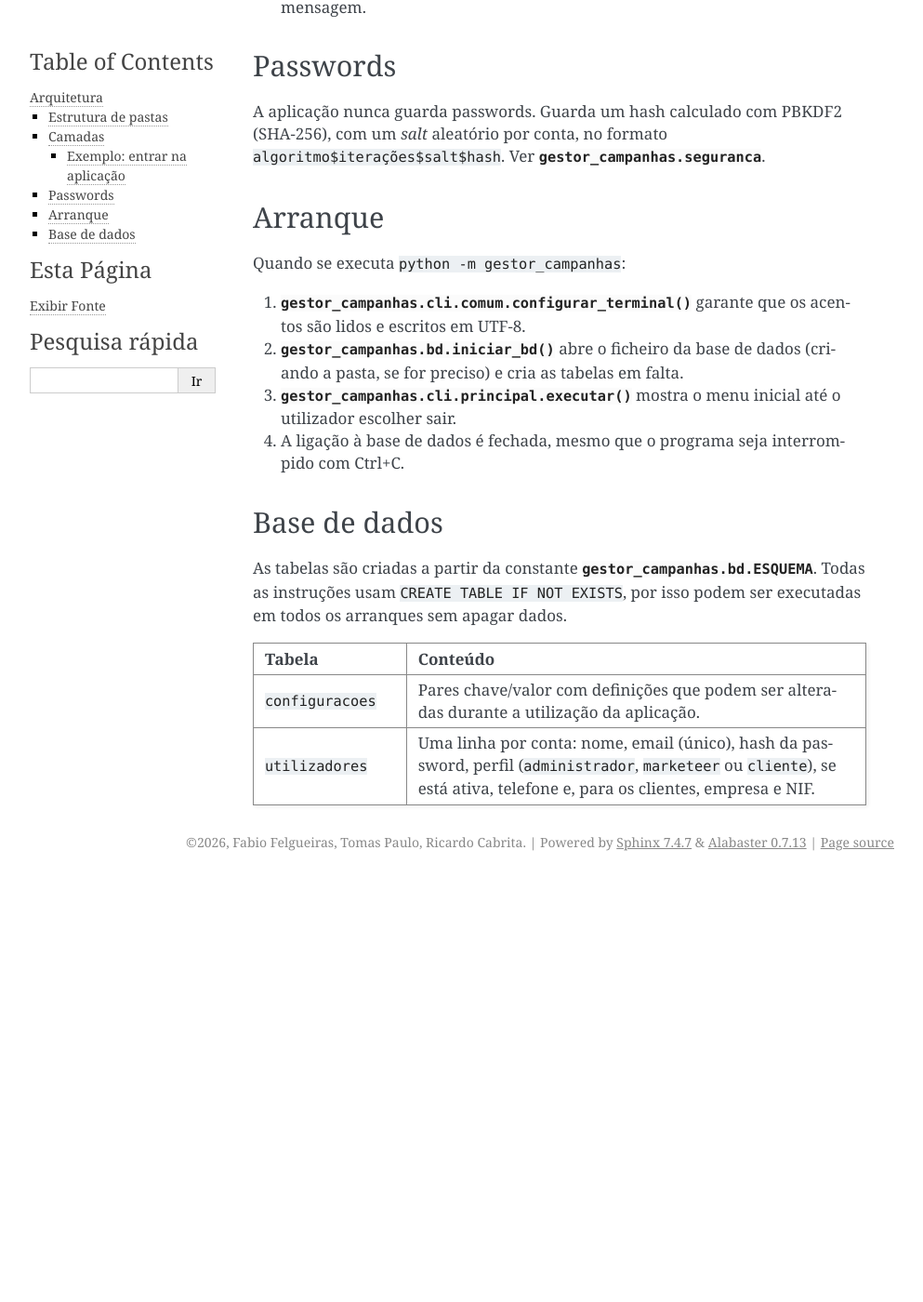
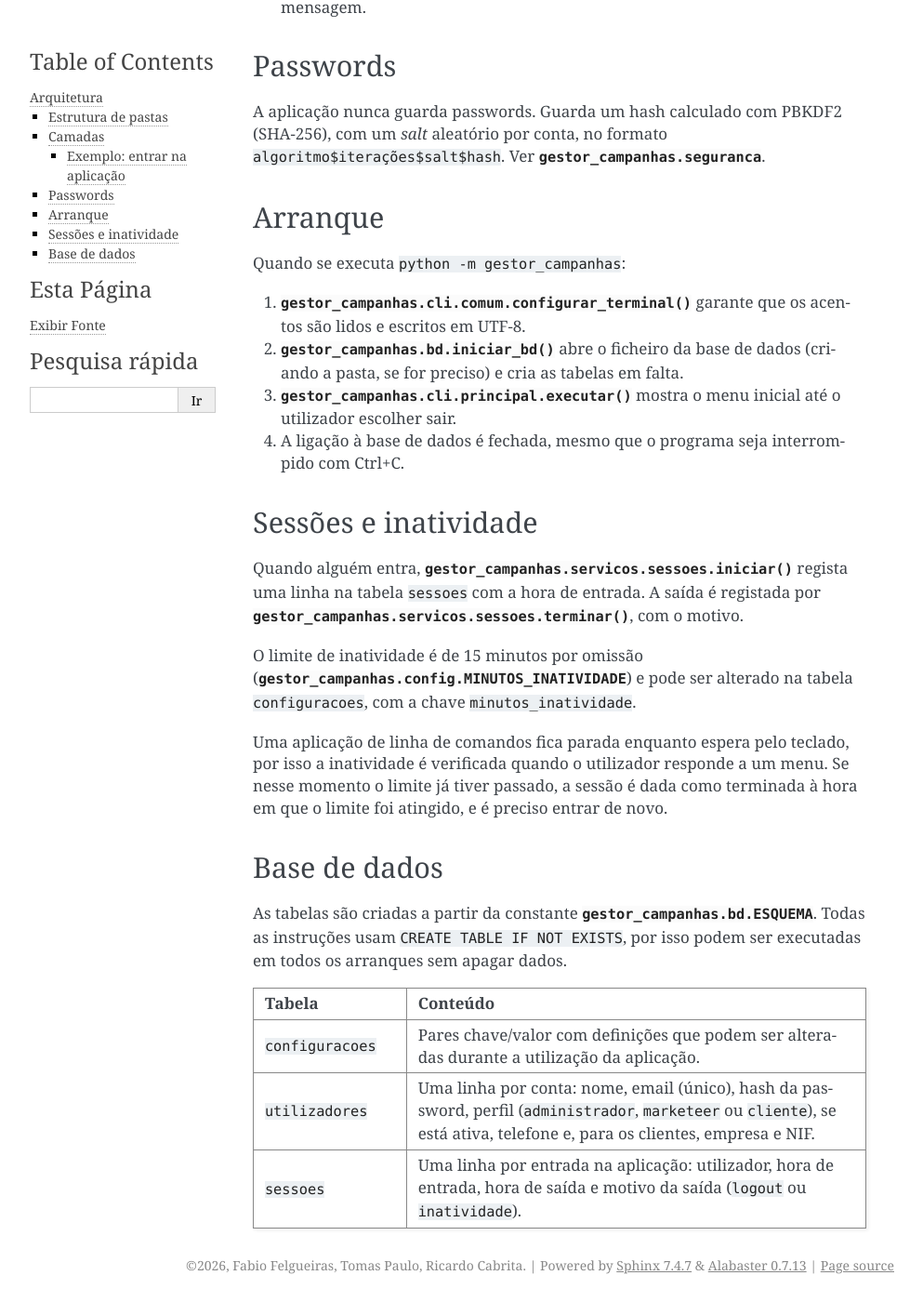
Before and after one commit to Blive77/ADC-TrabGrupo, a Sphinx documentation site: the page built from docs/arquitetura.rst, in a window 1280 px wide and 1400 px high, scrolled down 1700 px. Shown: the whole window at 93% size, without its empty margins (148-1141 px from the left). Built offline with Sphinx 7.4.7, drawn with Linux system fonts in a browser that asks for light colours; before the commit the page ends 2645 px from its top, so only the background shows below that.

Commit message:
docs(sessoes): documentar as sessões e a inatividade

```diff
--- a/docs/arquitetura.rst
+++ b/docs/arquitetura.rst
@@ -102,6 +102,22 @@ Quando se executa ``python -m gestor_campanhas``:
 4. A ligação à base de dados é fechada, mesmo que o programa seja
    interrompido com Ctrl+C.
 
+Sessões e inatividade
+---------------------
+
+Quando alguém entra, :func:`gestor_campanhas.servicos.sessoes.iniciar` regista
+uma linha na tabela ``sessoes`` com a hora de entrada. A saída é registada por
+:func:`gestor_campanhas.servicos.sessoes.terminar`, com o motivo.
+
+O limite de inatividade é de 15 minutos por omissão
+(:data:`gestor_campanhas.config.MINUTOS_INATIVIDADE`) e pode ser alterado na
+tabela ``configuracoes``, com a chave ``minutos_inatividade``.
+
+Uma aplicação de linha de comandos fica parada enquanto espera pelo teclado,
+por isso a inatividade é verificada quando o utilizador responde a um menu.
+Se nesse momento o limite já tiver passado, a sessão é dada como terminada à
+hora em que o limite foi atingido, e é preciso entrar de novo.
+
 Base de dados
 -------------
 
@@ -122,3 +138,6 @@ executadas em todos os arranques sem apagar dados.
      - Uma linha por conta: nome, email (único), hash da password, perfil
        (``administrador``, ``marketeer`` ou ``cliente``), se está ativa,
        telefone e, para os clientes, empresa e NIF.
+   * - ``sessoes``
+     - Uma linha por entrada na aplicação: utilizador, hora de entrada, hora
+       de saída e motivo da saída (``logout`` ou ``inatividade``).
```
Also changed, not shown: docs/referencia.rst (+15 -0 lines), docs/utilizacao.rst (+10 -0 lines).
